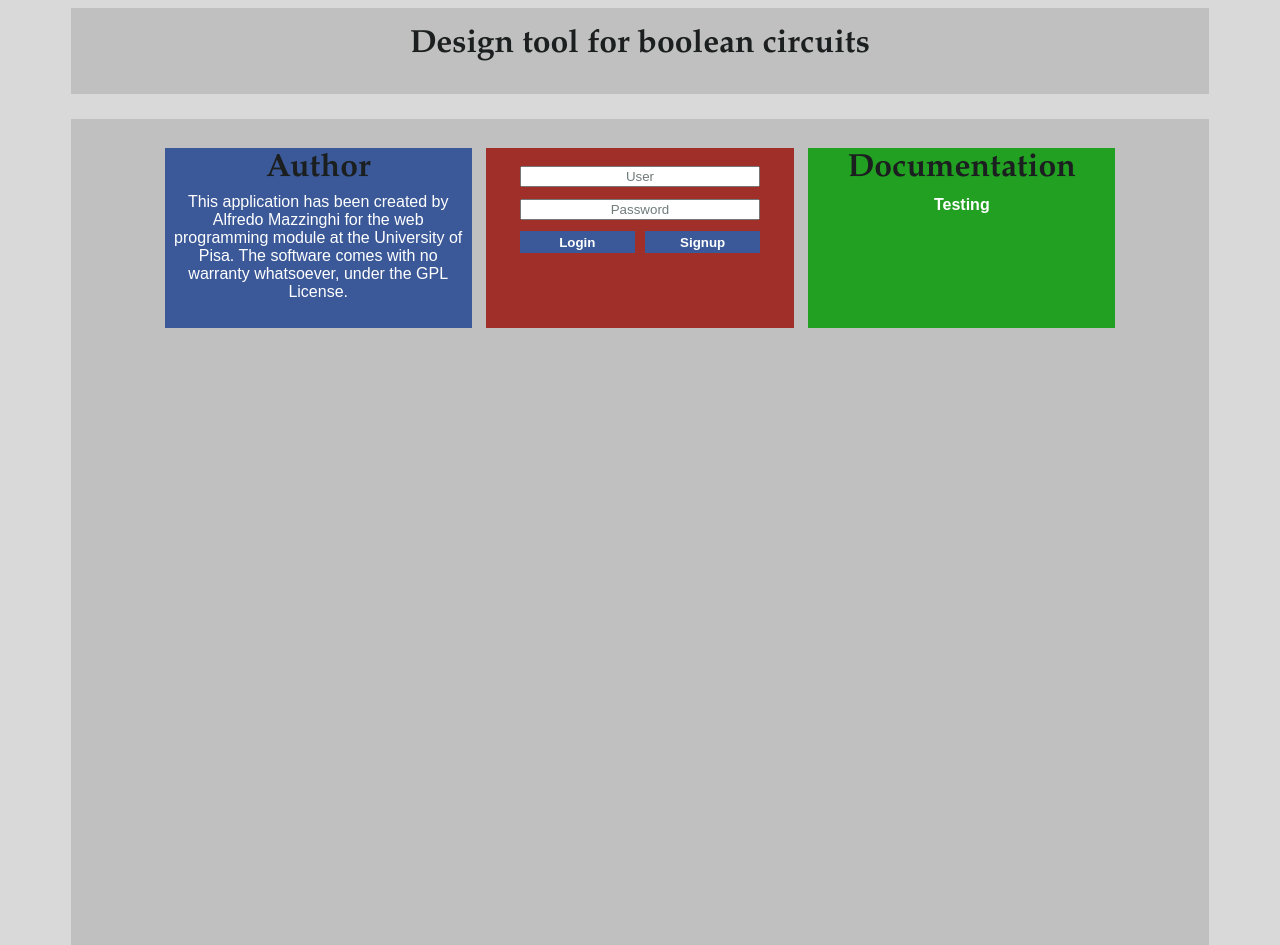
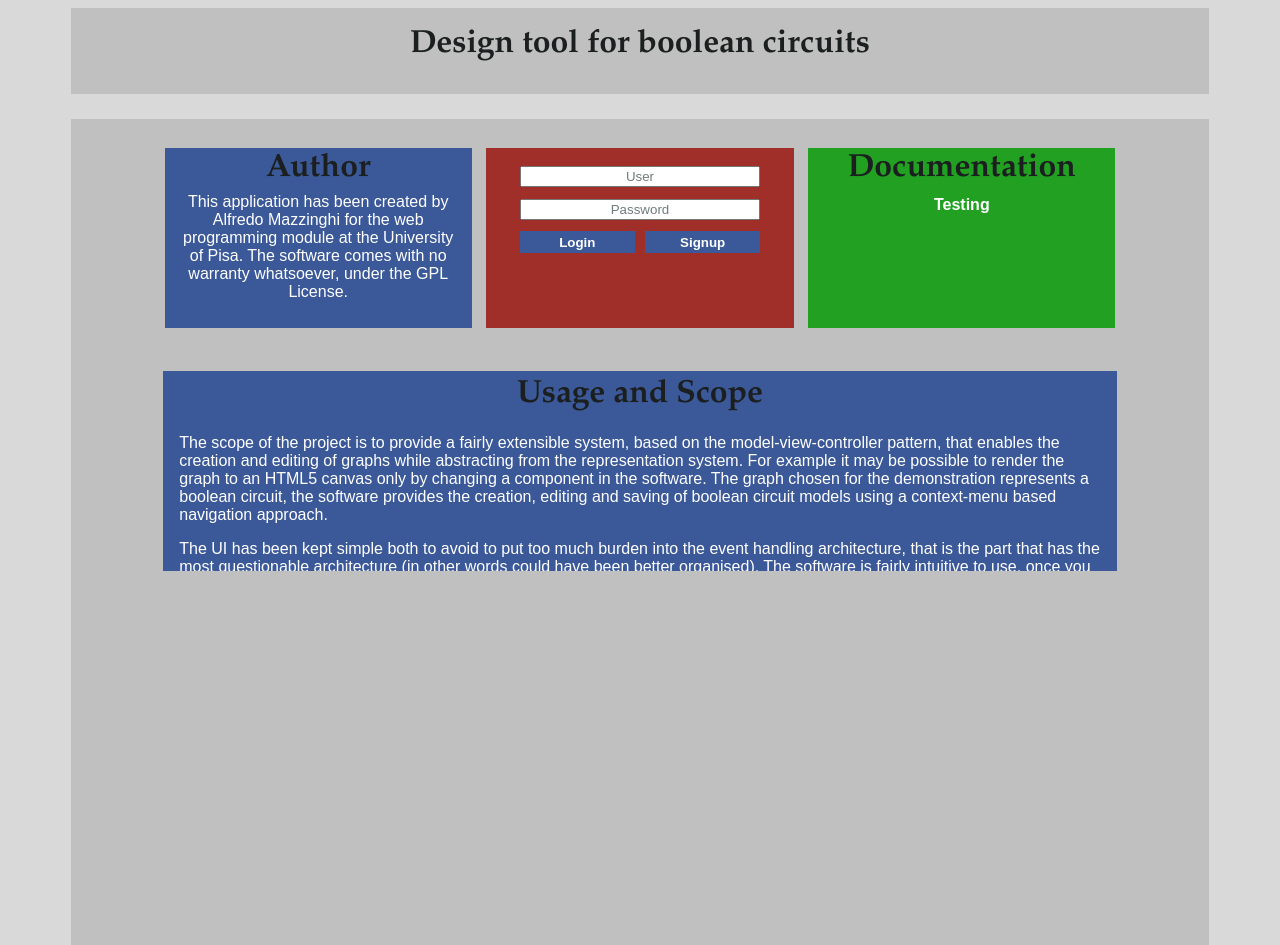
Before and after one commit to qwattash/unilib, a PHP site: page /pages/index.php in a window 1280 px wide. Run offline with PHP 8.4, Linux system fonts and the light colour scheme.

Commit message:
added short project description

```diff
--- a/pweb/css/login.css
+++ b/pweb/css/login.css
@@ -1,10 +1,6 @@
 /*
  * define positions for each block
  */
-
-div.title_block {
-
-}
 
 input#real_in_pwd {
   display: none;
@@ -43,6 +39,14 @@ div.tile_author {
 
 div.tile_author p {
   margin: 0.2em;
+  padding: 0 0.5em;
+}
+
+div.tile_description {
+  width: 90%;
+  height: 100%;
+  padding: 0 1em;
+  text-align: left;
 }
 
 form.login_form {
@@ -69,3 +73,7 @@ li {
 form.login_form .in_button {
   width: 40%;
 }
+
+div.tile_content {
+  color: #FFFFFF;
+}
--- a/pweb/css/main.css
+++ b/pweb/css/main.css
@@ -107,3 +107,8 @@ div#logout_button {
   width: auto;
   height: auto;
 }
+
+/* errors */
+noscript {
+  color: #B22222;
+}
--- a/pweb/pages/editor.php
+++ b/pweb/pages/editor.php
@@ -32,6 +32,9 @@
 <script type="text/JavaScript" src="../js/editor_util.js"></script>
 </head>
 <body>
+  <noscript>
+    The editor can not be run with javascript disables, please enable javascript.
+  </noscript>
   <div class="header">
     <div class="title">
       <h2>
--- a/pweb/pages/index.php
+++ b/pweb/pages/index.php
@@ -112,6 +112,32 @@
       </div>
     </div>
   </div>
+  <div class="tile_row">
+    <div class="tile tile_description tile_blue">
+      <div class="tile_content">
+        <h2>Usage and Scope</h2>
+        <p>
+          The scope of the project is to provide a fairly extensible system, based on the model-view-controller pattern, that
+          enables the creation and editing of graphs while abstracting from the representation system. For example it may
+          be possible to render the graph to an HTML5 canvas only by changing a component in the software. The graph chosen
+          for the demonstration represents a boolean circuit, the software provides the creation, editing and saving of
+          boolean circuit models using a context-menu based navigation approach.
+        </p>
+        <p>
+          The UI has been kept simple both to avoid to put too much burden into the event handling architecture, that is the
+          part that has the most questionable architecture (in other words could have been better organised).
+          The software is fairly intuitive to use, once you signup or log in you can create a new project and open it.
+        </p>
+        <p>
+          The editor interface is accessed by right-clicking on the "canvas", this will open a submenu that enables the
+          creation of nodes, similarly other context menus are used to define specific actions on each element.
+          To link two pins it is necessary to select both of them by holding the shift key during the selection and then chose
+          link form the context menu.
+          Additionally arrows can be used to move the elements, this may give better precision in some circumstances.
+        </p>
+      </div>
+    </div>
+  </div>
 </div>
 </body>
 </html>
```
